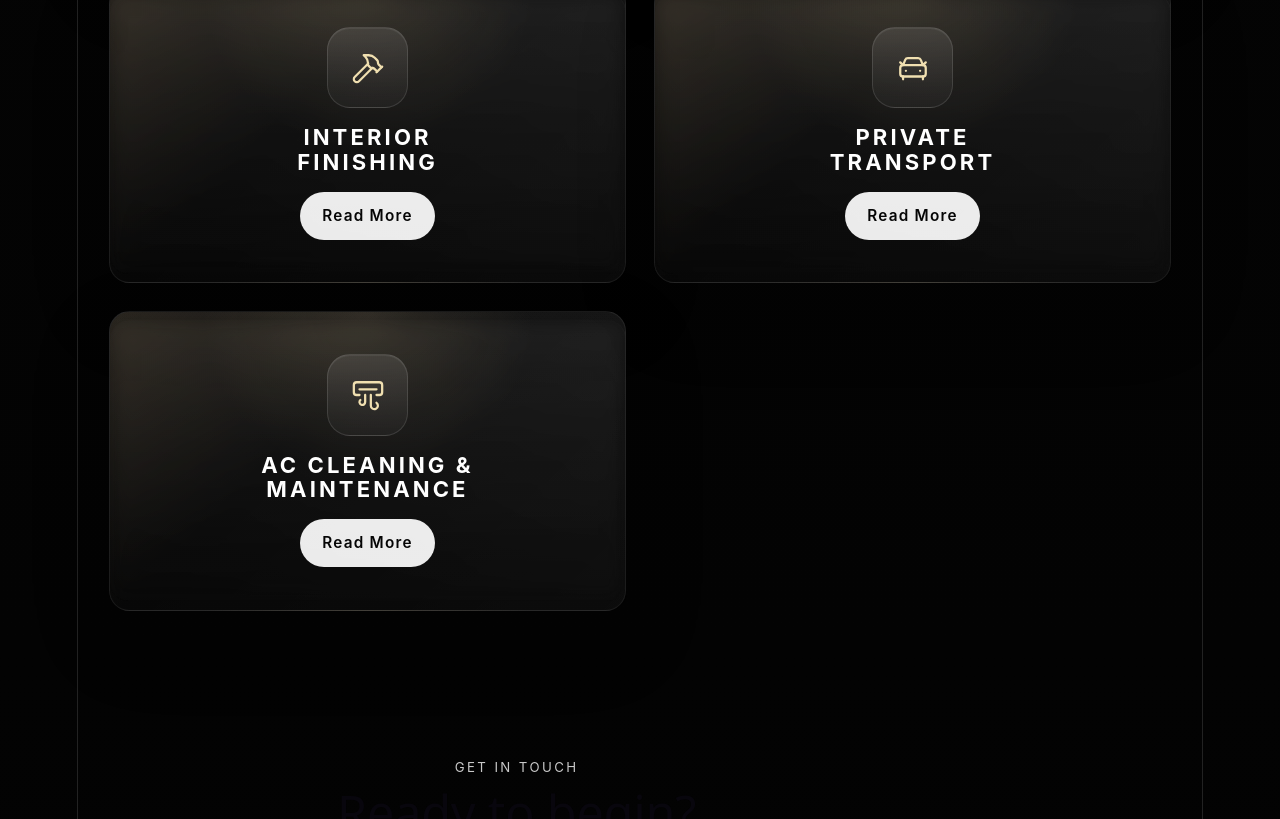
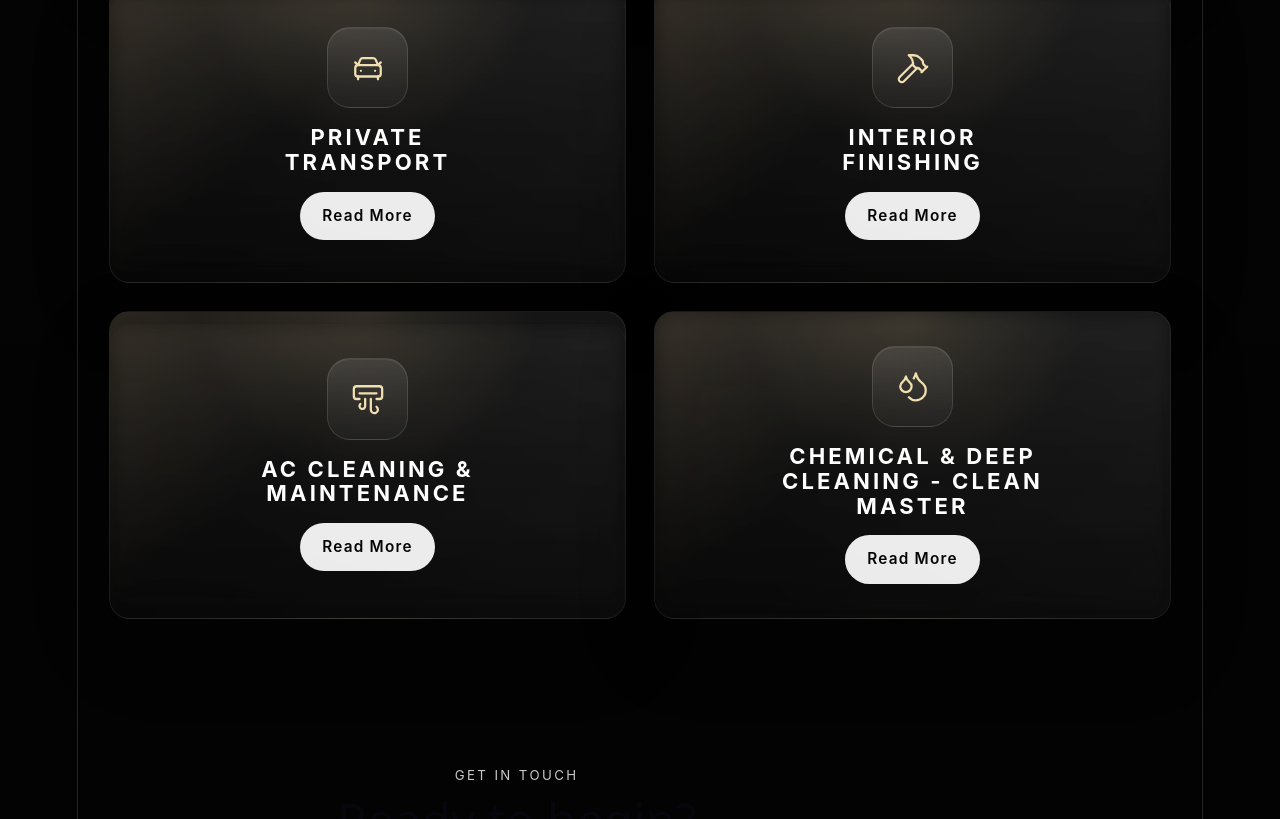
Before and after one commit to jureljubodev/regnumdecimarum-web, a React (Vite) app: page / in a window 1280 px wide. Shown: the part 1360-2179 px from the top of the page. Built offline with nearby package versions, Linux system fonts and the light colour scheme.

Commit message:
Reorder services and add Clean Master offering

```diff
--- a/src/components/ServicePage.tsx
+++ b/src/components/ServicePage.tsx
@@ -6,6 +6,7 @@ import hospitalityImg from "../assets/palachinqo.webp";
 import interiorImg from "../assets/interior.jpeg";
 import transportImg from "../assets/car.webp";
 import acImg from "../assets/ac.jpeg";
+import kemiskoImg from "../assets/kemisko.jpeg";
 
 interface ServicePageProps {
   currentLang?: string;
@@ -196,6 +197,39 @@ const ServicePage: React.FC<ServicePageProps> = ({ currentLang = "en" }) => {
       },
       image: acImg,
     },
+    "clean-master": {
+      title: {
+        en: "Chemical & Deep Cleaning - Clean Master",
+        hr: "Kemijsko i Dubinsko Čišćenje - Clean Master",
+      },
+      description: {
+        en: "Clean Master provides thorough chemical and deep-cleaning services that target what regular cleaning leaves behind.",
+        hr: "Clean Master pruža temeljite usluge kemijskog i dubinskog čišćenja koje ciljano uklanjaju ono što redovno čišćenje ne može.",
+      },
+      fullDescription: {
+        en: "From high-traffic homes to demanding business environments, Clean Master is focused on restoring spaces to a visibly cleaner, healthier standard. We combine professional-grade chemistry, deep extraction methods, and careful finishing to remove buildup, stains, odors, and hidden dirt from surfaces and textiles. The outcome is not just a cleaner look, but a space that feels renewed, hygienic, and ready for daily life or customer use.",
+        hr: "Od domova s velikom frekvencijom do zahtjevnih poslovnih prostora, Clean Master je usmjeren na vraćanje prostora na vidljivo čišći i zdraviji standard. Kombiniramo profesionalna sredstva, dubinske metode čišćenja i pažljivu završnu obradu kako bismo uklonili naslage, mrlje, neugodne mirise i skrivenu prljavštinu sa površina i tekstila. Rezultat nije samo čišći izgled, nego prostor koji djeluje obnovljeno, higijenski i spremno za svakodnevni život ili rad s klijentima.",
+      },
+      features: {
+        en: [
+          "Chemical Cleaning",
+          "Deep Extraction",
+          "Stain & Odor Removal",
+          "Textile and Surface Care",
+          "Residential & Commercial Service",
+          "Hygiene-Focused Finish",
+        ],
+        hr: [
+          "Kemijsko Čišćenje",
+          "Dubinsko Izvlačenje Nečistoća",
+          "Uklanjanje Mrlja i Mirisa",
+          "Njega Tekstila i Površina",
+          "Stambeni i Poslovni Prostori",
+          "Završna Higijenska Obrada",
+        ],
+      },
+      image: kemiskoImg,
+    },
   };
 
   const lang = currentLang as "en" | "hr";
--- a/src/components/Services.tsx
+++ b/src/components/Services.tsx
@@ -2,6 +2,7 @@ import React from "react";
 import {
   AirVent,
   CarFront,
+  Droplets,
   Hammer,
   MonitorSmartphone,
   UtensilsCrossed,
@@ -17,9 +18,10 @@ const Services: React.FC<ServicesProps> = ({ currentLang }) => {
   const serviceIcons = {
     digital: MonitorSmartphone,
     hospitality: UtensilsCrossed,
+    transport: CarFront,
     interior: Hammer,
-    transport: CarFront,
     ac: AirVent,
+    cleanmaster: Droplets,
   };
 
   const content = {
@@ -80,6 +82,16 @@ const Services: React.FC<ServicesProps> = ({ currentLang }) => {
           hr: "Profesionalne usluge čišćenja i održavanja klima uređaja za optimalne performanse i kvalitetu zraka u prostoru.",
         },
       },
+      cleanmaster: {
+        title: {
+          en: "Chemical & Deep Cleaning - Clean Master",
+          hr: "Kemijsko i Dubinsko Čišćenje - Clean Master",
+        },
+        description: {
+          en: "Clean Master delivers intensive chemical and deep-cleaning services for homes, offices, and commercial spaces, restoring surfaces, removing stubborn buildup, and leaving every space truly refreshed.",
+          hr: "Clean Master pruža intenzivne usluge kemijskog i dubinskog čišćenja za domove, urede i poslovne prostore, uklanja tvrdokornu prljavštinu i vraća prostoru osjećaj potpune svježine.",
+        },
+      },
     },
   };
 
@@ -87,9 +99,10 @@ const Services: React.FC<ServicesProps> = ({ currentLang }) => {
   const serviceEntries = [
     { key: "digital", href: "/service/digital" },
     { key: "hospitality", href: "/service/hospitality" },
+    { key: "transport", href: "/service/transport" },
     { key: "interior", href: "/service/interior" },
-    { key: "transport", href: "/service/transport" },
     { key: "ac", href: "/service/ac" },
+    { key: "cleanmaster", href: "/service/clean-master" },
   ] as const;
 
   return (
```
Also changed, not shown: src/assets/kemisko.jpeg (added).
